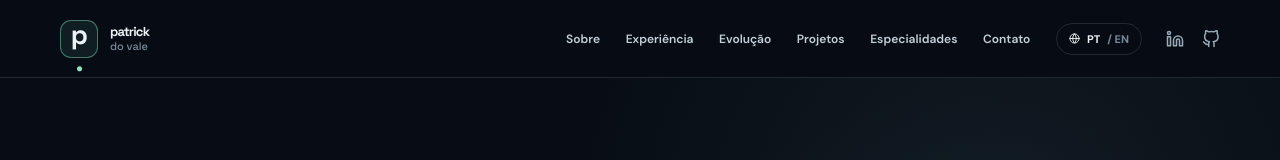
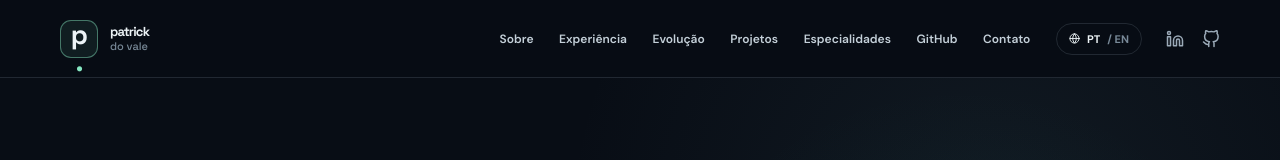
Before and after one commit to patrickdovale/My-Portfolio, a React (Vite) app: page / in a window 1280 px wide. Shown: the top 160 px of the page. Built offline with nearby package versions, Linux system fonts and the light colour scheme; no server answers.

Commit message:
feat: integrar timeline GitHub com navegacao do portfolio

```diff
--- a/src/Pages/Portfolio2026/index.jsx
+++ b/src/Pages/Portfolio2026/index.jsx
@@ -5,6 +5,7 @@ import {
   FiMail, FiMenu, FiShield, FiX
 } from "react-icons/fi";
 import { portfolioContent } from "../../data/portfolioContent";
+import GitHubTimeline from "../../Components/GitHubTimeline";
 import "../../Styles/portfolio-2026.css";
 import portrait from "../../Assets/eu.png";
 import carouselGif from "../../Assets/carrosel.gif";
@@ -91,6 +92,7 @@ export default function Portfolio2026() {
     { href: "#journey", label: language === "pt" ? "Evolução" : "Journey" },
     { href: "#projects", label: copy.nav.projects },
     { href: "#expertise", label: copy.nav.expertise },
+    { href: "#github-timeline", label: "GitHub" },
     { href: "#contact", label: copy.nav.contact }
   ];
 
@@ -222,6 +224,7 @@ export default function Portfolio2026() {
 ].map(project => <article className="legacy-card" key={project.url}><img src={project.image} alt={project.title} loading="lazy" /><div><h3>{project.title}</h3><p>{project.detail}</p><ExternalAnchor href={project.url} className="text-link">{language === "pt" ? "Ver código original" : "View original code"} <FiArrowUpRight aria-hidden="true" /></ExternalAnchor></div></article>)}
 </div><p className="journey-note">{language === "pt" ? "Preferi preservar os projetos que me ensinaram a programar a fingir que comecei pronto." : "I'd rather keep the projects that taught me to code than pretend I started with everything figured out."}</p>
 </div></section>
+        <GitHubTimeline language={language} />
         <section className="contact-section section-pad" id="contact" aria-labelledby="contact-heading">
           <div className="layout-container contact-grid">
             <div><span className="section-index">05 / SAY HELLO</span><p className="section-kicker">{copy.contactEyebrow}</p><h2 id="contact-heading">{copy.contactTitle}</h2><p>{copy.contactText}</p></div>
```
